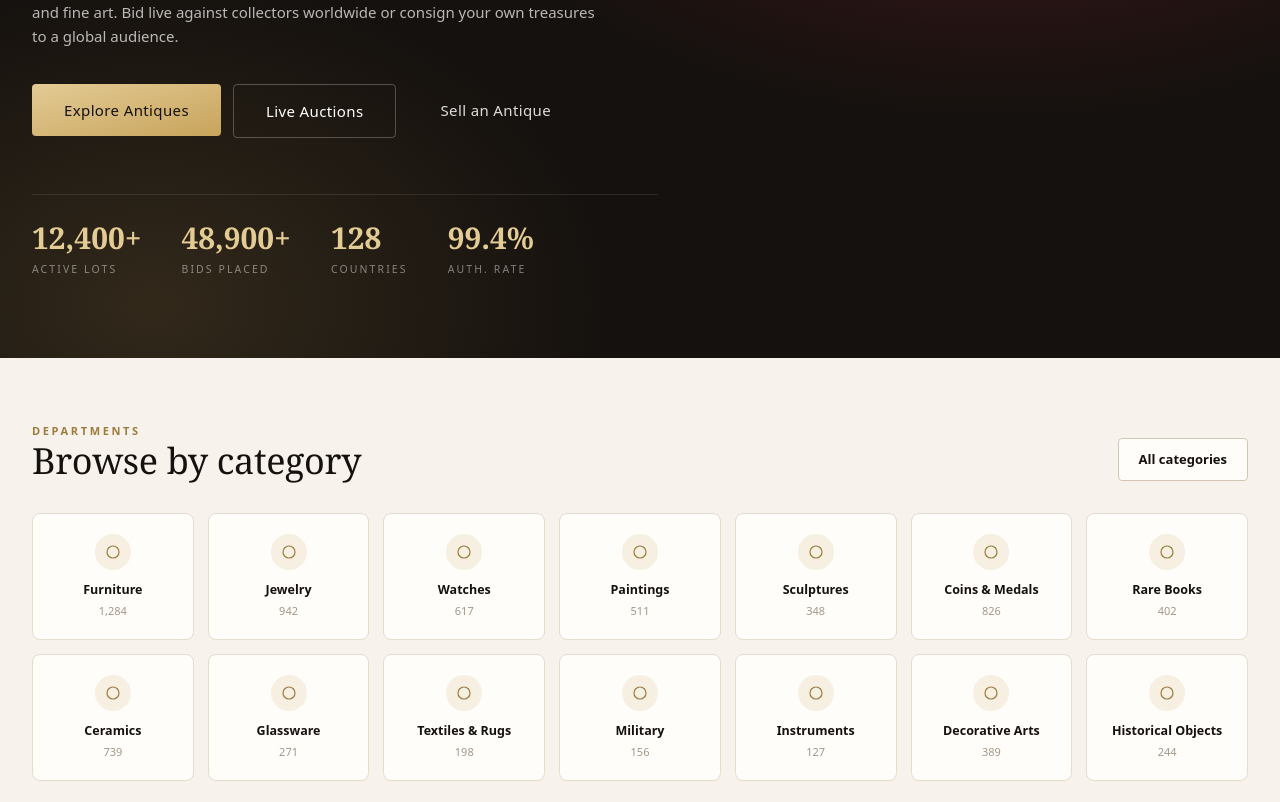
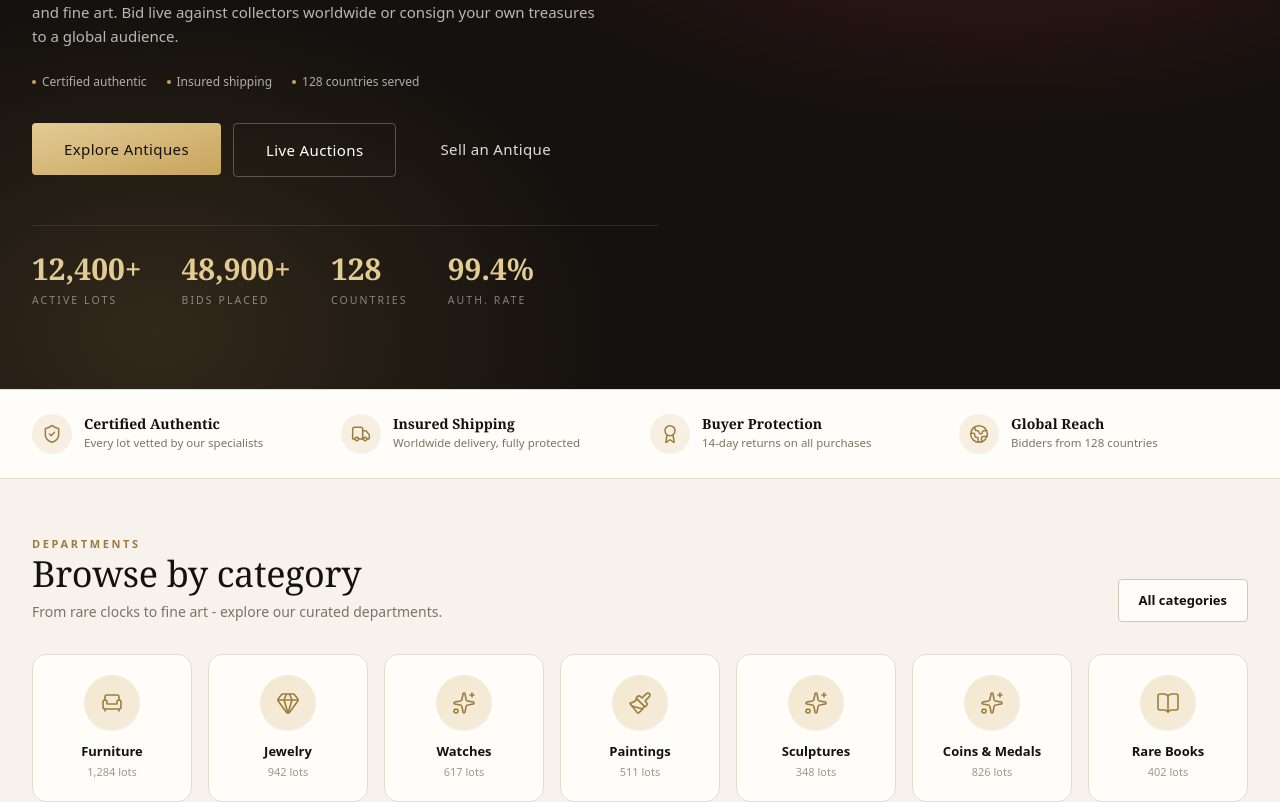
Before and after one commit to rizwanse18/Antique-item-marketplace, a Next.js app: page / in a window 1280 px wide. Shown: the part 386-1188 px from the top of the page. Built offline with nearby package versions, Linux system fonts and the light colour scheme; no server answers; the database is empty.

Commit message:
feat(home): real hero image, per-category icons, trust bar

```diff
--- a/src/app/page.tsx
+++ b/src/app/page.tsx
@@ -1,6 +1,7 @@
 import { closeExpiredAuctions } from "@/lib/auctions";
 import {
   Hero,
+  TrustBar,
   CategoryStrip,
   LiveAuctionsSection,
   EndingSoonSection,
@@ -29,6 +30,7 @@ export default async function HomePage() {
   return (
     <>
       <Hero featured={live[0] ?? null} />
+      <TrustBar />
       <CategoryStrip />
       <LiveAuctionsSection items={live.slice(0, 4)} favoritedIds={favoritedIds} />
       <EndingSoonSection items={live.slice(0, 3)} favoritedIds={favoritedIds} />
--- a/src/components/home/CategoryStrip.tsx
+++ b/src/components/home/CategoryStrip.tsx
@@ -1,15 +1,46 @@
 import Link from "next/link";
 import { Container } from "@/components/ui/Container";
 import { CATEGORIES } from "@/lib/mock-data";
+import {
+  Armchair, BookOpen, Clock, FlaskConical, Gem, Landmark,
+  Package, Paintbrush, Shirt, Sparkles,
+} from "lucide-react";
+import type { LucideIcon } from "lucide-react";
+
+const ICONS: Record<string, LucideIcon> = {
+  clocks: Clock,
+  furniture: Armchair,
+  paintings: Paintbrush,
+  "fine-art": Paintbrush,
+  silver: Sparkles,
+  ceramics: FlaskConical,
+  jewellery: Gem,
+  jewelry: Gem,
+  books: BookOpen,
+  manuscripts: BookOpen,
+  "asian-art": Landmark,
+  asian: Landmark,
+  sculpture: Package,
+  textiles: Shirt,
+  decorative: Landmark,
+  militaria: Landmark,
+};
+
+function iconFor(slug: string): LucideIcon {
+  return ICONS[slug.toLowerCase()] ?? Sparkles;
+}
 
 export function CategoryStrip() {
   return (
-    <section className="py-16">
+    <section className="border-b border-line bg-cream py-14">
       <Container>
         <div className="mb-8 flex items-end justify-between gap-6">
           <div>
             <p className="eyebrow">Departments</p>
             <h2 className="mt-2.5 text-3xl md:text-4xl">Browse by category</h2>
+            <p className="mt-2 max-w-xl text-sm text-muted">
+              From rare clocks to fine art - explore our curated departments.
+            </p>
           </div>
           <Link
             href="/categories"
@@ -19,26 +50,27 @@ export function CategoryStrip() {
           </Link>
         </div>
 
-        <div className="grid grid-cols-2 gap-3.5 sm:grid-cols-3 md:grid-cols-4 lg:grid-cols-7">
-          {CATEGORIES.map((cat) => (
+        <div className="grid grid-cols-2 gap-4 sm:grid-cols-3 md:grid-cols-4 lg:grid-cols-7">
+          {CATEGORIES.map((cat) => {
+            const Icon = iconFor(cat.slug);
+            return (
               <Link
                 key={cat.slug}
                 href={`/discover?category=${cat.slug}`}
-              className="group flex flex-col items-center rounded-md border border-line bg-paper p-5 text-center transition-all duration-200 hover:-translate-y-1 hover:border-gold hover:shadow-soft"
+                className="group relative flex flex-col items-center rounded-lg border border-line bg-paper p-5 text-center transition-all duration-200 hover:-translate-y-1 hover:border-gold hover:shadow-card"
               >
-              <div className="mb-3 flex h-9 w-9 items-center justify-center rounded-full bg-gold/15 text-gold-dk">
-                <svg viewBox="0 0 24 24" className="h-4 w-4" fill="none" stroke="currentColor" strokeWidth="1.8" strokeLinecap="round" strokeLinejoin="round">
-                  <circle cx="12" cy="12" r="9" />
-                </svg>
+                <div className="mb-3 flex h-14 w-14 items-center justify-center rounded-full bg-gradient-to-br from-gold-lt/40 to-gold/20 text-gold-dk transition-all duration-300 group-hover:scale-110 group-hover:from-gold-lt group-hover:to-gold group-hover:text-ink">
+                  <Icon className="h-6 w-6" strokeWidth={1.6} />
                 </div>
-              <span className="text-[12.5px] font-semibold leading-tight text-ink">
+                <span className="text-[13px] font-semibold leading-tight text-ink">
                   {cat.name}
                 </span>
                 <span className="mt-1 text-[11px] text-muted-2">
-                {cat.count.toLocaleString()}
+                  {cat.count.toLocaleString()} lots
                 </span>
               </Link>
-          ))}
+            );
+          })}
         </div>
       </Container>
     </section>
--- a/src/components/home/Hero.tsx
+++ b/src/components/home/Hero.tsx
@@ -2,10 +2,13 @@ import Link from "next/link";
 import { Container } from "@/components/ui/Container";
 import { Button } from "@/components/ui/Button";
 import { Countdown } from "@/components/marketplace/Countdown";
-import { formatMoney } from "@/lib/mock-data";
+import { ItemImage } from "@/components/marketplace/ItemImage";
+import { formatMoney, getSeller } from "@/lib/mock-data";
 import type { Item } from "@/types";
 
 export function Hero({ featured }: { featured: Item | null }) {
+  const seller = featured ? getSeller(featured.sellerId) : null;
+
   return (
     <section className="relative overflow-hidden bg-ink text-white">
       <div className="pointer-events-none absolute inset-0 bg-[radial-gradient(900px_500px_at_78%_18%,rgba(110,31,43,.5),transparent_62%),radial-gradient(700px_500px_at_12%_92%,rgba(200,164,92,.16),transparent_65%)]" />
@@ -25,7 +28,17 @@ export function Hero({ featured }: { featured: Item | null }) {
             collectibles and fine art. Bid live against collectors worldwide or
             consign your own treasures to a global audience.
           </p>
-          <div className="mt-9 flex flex-wrap gap-3">
+
+          <ul className="mt-6 flex flex-wrap gap-x-5 gap-y-2 text-[12px] text-white/65">
+            {["Certified authentic", "Insured shipping", "128 countries served"].map((t) => (
+              <li key={t} className="flex items-center gap-1.5">
+                <span className="inline-block h-1 w-1 rounded-full bg-gold" />
+                {t}
+              </li>
+            ))}
+          </ul>
+
+          <div className="mt-8 flex flex-wrap gap-3">
             <Link href="/discover"><Button variant="gold" size="lg">Explore Antiques</Button></Link>
             <Link href="/auctions">
               <Button variant="outline" size="lg" className="border-white/25 bg-transparent text-white hover:border-white/60 hover:bg-white/5">
@@ -39,7 +52,7 @@ export function Hero({ featured }: { featured: Item | null }) {
             </Link>
           </div>
 
-          <div className="mt-14 flex flex-wrap gap-10 border-t border-white/10 pt-7">
+          <div className="mt-12 flex flex-wrap gap-10 border-t border-white/10 pt-7">
             {[
               { num: "12,400+", lbl: "Active Lots" },
               { num: "48,900+", lbl: "Bids Placed" },
@@ -56,11 +69,13 @@ export function Hero({ featured }: { featured: Item | null }) {
 
         {featured ? (
           <div className="relative">
-            <div className="relative rounded-lg border border-gold/30 bg-gradient-to-br from-white/[.07] to-white/[.02] p-5 backdrop-blur-md">
-              <span className="absolute -top-3 left-6 inline-flex items-center gap-1.5 rounded-full bg-burgundy px-3 py-1 text-[10px] font-bold uppercase tracking-[.22em] text-white">
+            <div className="relative overflow-hidden rounded-lg border border-gold/30 bg-gradient-to-br from-white/[.07] to-white/[.02] p-5 backdrop-blur-md">
+              <span className="absolute -top-3 left-6 z-10 inline-flex items-center gap-1.5 rounded-full bg-burgundy px-3 py-1 text-[10px] font-bold uppercase tracking-[.22em] text-white shadow-lg">
                 <span className="live-dot" /> Live Lot
               </span>
-              <div className="mt-3 aspect-[4/3] overflow-hidden rounded-md" style={{ background: `radial-gradient(120% 100% at 30% 15%, ${featured.plate.to}, ${featured.plate.from} 70%)` }} />
+              <div className="aspect-[4/3] overflow-hidden rounded-md bg-ink-2">
+                <ItemImage item={featured} />
+              </div>
               <div className="mt-4">
                 <p className="text-[11px] font-semibold uppercase tracking-[.24em] text-gold">
                   {featured.category} / {featured.era}
@@ -68,6 +83,11 @@ export function Hero({ featured }: { featured: Item | null }) {
                 <h3 className="mt-2 font-display text-2xl font-semibold leading-snug text-white">
                   {featured.title}
                 </h3>
+                {seller && (
+                  <p className="mt-1 text-xs text-white/55">
+                    {seller.name} / {seller.location}
+                  </p>
+                )}
                 <div className="mt-4 flex items-end justify-between gap-4">
                   <div>
                     <p className="text-[10px] font-semibold uppercase tracking-[.2em] text-white/45">Current bid</p>
@@ -84,6 +104,7 @@ export function Hero({ featured }: { featured: Item | null }) {
                 </Link>
               </div>
             </div>
+            <div className="absolute -bottom-4 -right-4 -z-10 h-32 w-32 rounded-full bg-gold/20 blur-3xl" />
           </div>
         ) : null}
       </Container>
--- /dev/null
+++ b/src/components/home/TrustBar.tsx
@@ -0,0 +1,29 @@
+import { Container } from "@/components/ui/Container";
+import { Award, Globe2, ShieldCheck, Truck } from "lucide-react";
+
+const ITEMS = [
+  { Icon: ShieldCheck, title: "Certified Authentic", body: "Every lot vetted by our specialists" },
+  { Icon: Truck,       title: "Insured Shipping",   body: "Worldwide delivery, fully protected" },
+  { Icon: Award,       title: "Buyer Protection",   body: "14-day returns on all purchases" },
+  { Icon: Globe2,      title: "Global Reach",       body: "Bidders from 128 countries" },
+];
+
+export function TrustBar() {
+  return (
+    <section className="border-y border-line bg-paper">
+      <Container className="grid gap-5 py-6 sm:grid-cols-2 lg:grid-cols-4">
+        {ITEMS.map(({ Icon, title, body }) => (
+          <div key={title} className="flex items-start gap-3">
+            <span className="flex h-10 w-10 flex-shrink-0 items-center justify-center rounded-full bg-gold/15 text-gold-dk">
+              <Icon className="h-5 w-5" strokeWidth={1.8} />
+            </span>
+            <div>
+              <p className="font-display text-sm font-semibold text-ink">{title}</p>
+              <p className="text-[11.5px] text-muted">{body}</p>
+            </div>
+          </div>
+        ))}
+      </Container>
+    </section>
+  );
+}
--- a/src/components/home/index.ts
+++ b/src/components/home/index.ts
@@ -1,4 +1,5 @@
 export { Hero } from "./Hero";
+export { TrustBar } from "./TrustBar";
 export { CategoryStrip } from "./CategoryStrip";
 export { LiveAuctionsSection, EndingSoonSection } from "./AuctionSections";
 export { FeaturedItems, RecentlyAdded } from "./FeaturedItems";
```
Lines whose indentation alone changed are shown as unchanged.
